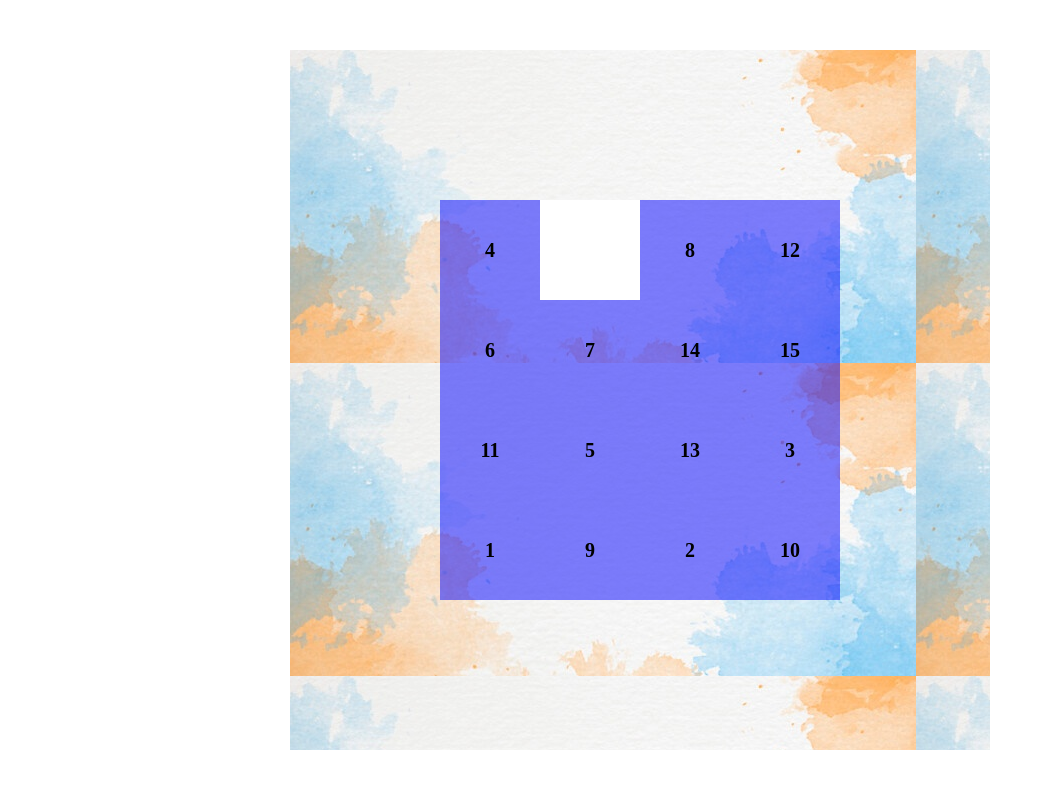
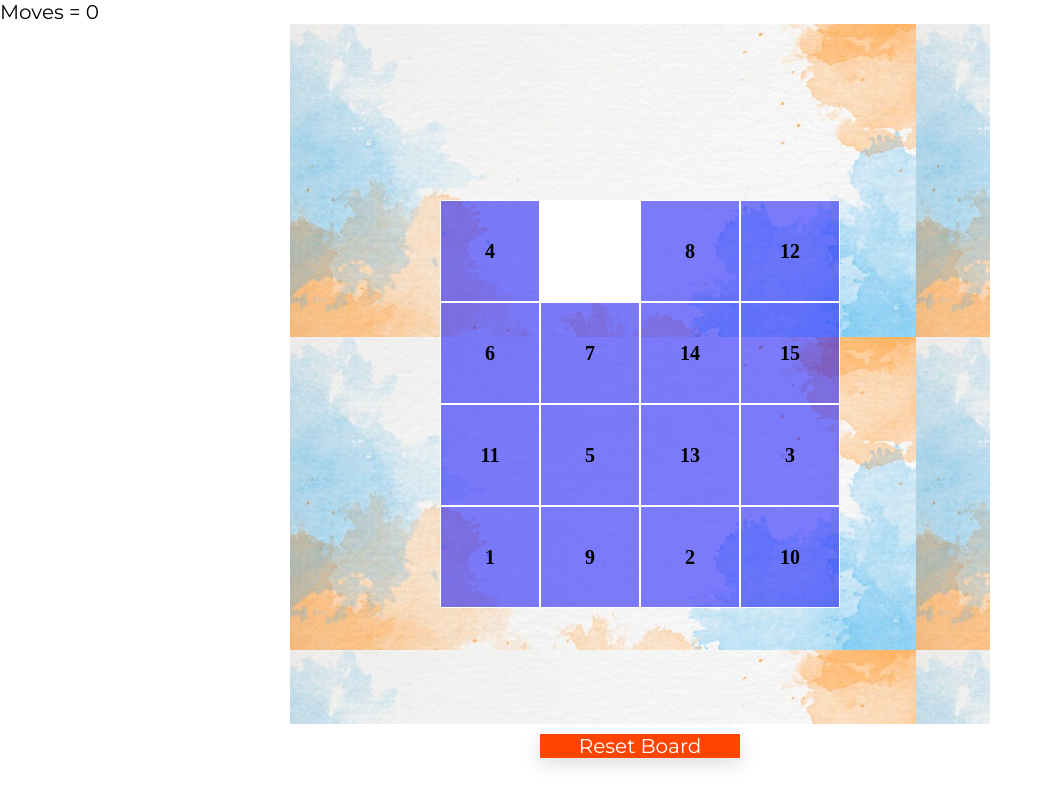
Before and after one commit to chomchom69420/15-puzzle-game, a plain HTML site: page index.html in a window 1280 px wide. Shown: the whole page, without its empty margins (0-1051 px from the left). Drawn offline with Linux system fonts and the light colour scheme.

Commit message:
added reset button, move counter, fixed classList.remove() and added borders

```diff
--- a/index.html
+++ b/index.html
@@ -4,9 +4,15 @@
         <meta charset="UTF-8">
         <title>Puzzle game</title>
         <link rel="stylesheet" href="style.css" type="text/css">
+        <link rel="preconnect" href="https://fonts.gstatic.com">
+<link href="https://fonts.googleapis.com/css2?family=Montserrat:ital,wght@0,100;0,200;0,300;0,400;0,500;0,600;0,700;0,800;0,900;1,100;1,200;1,300;1,400;1,500;1,600;1,700;1,800;1,900&display=swap" rel="stylesheet">
         <script src="script.js" defer></script>
     </head>
     <body>
+
+        <div class="moves-counter" id="moves-counter">
+            Moves = <span id="moves-value">0</span>
+        </div>
 
         <div class="game" id="game">
             <div class="grid-container" id="grid">
@@ -28,5 +34,10 @@
                 <div class="grid__item" id="4_4">16</div>
             </div>
         </div>
+
+        <div class="button reset-button" id="reset-button">
+            <a href="#" class="reset-button-link">Reset Board</a>
+        </div>
+
     </body>
 </html>
--- a/script.js
+++ b/script.js
@@ -1,14 +1,32 @@
 nRows = 4;
 nCols =4;
 var rowBlank, colBlank;
-var moves;
-
+var moves=0;
+var movesVal = document.getElementById("moves-value");
+var resetButton = document.getElementById("reset-button");
 var gridArray =  [
     ['','','',''],
     ['','','',''],
     ['','','',''],
     ['','','','']
 ];
+//now will set up the array for storing the numbers
+var numberArray = [
+    [1,2,3,4],
+    [5,6,7,8],
+    [9,10,11,12],
+    [13,14,15,16]
+]
+
+// getting all the grid items in the gridArray
+for(i=0;i<4;i++)
+{
+    for(j=0;j<4;j++)
+    {
+        gridArray[i][j] = document.getElementById((i+1)+"_"+(j+1));
+    }
+}
+
 
 function updateBlank (r,c)
 {
@@ -16,10 +34,18 @@ function updateBlank (r,c)
     colBlank=c;
 }
 
+function updateMoves()
+{
+    movesVal.innerHTML = moves;
+}
+
 function incrementMoves()
 {
     moves++;
+    updateMoves();
 }
+
+
 
 function checkWin ()
 {
@@ -51,47 +77,6 @@ function checkWin ()
 
 }
 
-function startGame()
-{
-    moves=0;
-    // getting all the grid items in the gridArray
-    for(i=0;i<4;i++)
-    {
-        for(j=0;j<4;j++)
-        {
-            gridArray[i][j] = document.getElementById((i+1)+"_"+(j+1));
-        }
-    }
-
-    //now will set up the array for storing the numbers
-
-    var numberArray = [
-        [1,2,3,4],
-        [5,6,7,8],
-        [9,10,11,12],
-        [13,14,15,16]
-    ]
-
-    //shuffling the array with fisher-yates modern shuffle
-    for(i=3;i>=0;i--)
-    {
-        for(j=3;j>=0;j--)
-        {
-            var n,m, temp;
-            //random number for the row
-            n= Math.floor(Math.random() *(i));
-            //random number for the column
-            m= Math.floor(Math.random() * (j));
-
-            temp = numberArray[i][j];
-            numberArray[i][j]=numberArray[n][m];
-            numberArray[n][m]=temp;
-
-        }
-    }
-}
-
-
 
 function showGrid()
 {
@@ -108,11 +93,41 @@ function showGrid()
                 updateBlank(i,j);
                 continue;
             }
+            if(gridArray[i][j].classList.contains("blank__item"))
+            {
+                gridArray[i][j].classList.remove("blank__item")
+            }
             gridArray[i][j].innerHTML = numberArray[i][j];
         }
     }
 
 }
+
+function startGame()
+{
+    moves=0;
+    updateMoves();
+    //shuffling the array with fisher-yates modern shuffle
+    for(i=3;i>=0;i--)
+    {
+        for(j=3;j>=0;j--)
+        {
+            var n,m, temp;
+            //random number for the row
+            n= Math.floor(Math.random() *(i));
+            //random number for the column
+            m= Math.floor(Math.random() * (j));
+
+            temp = numberArray[i][j];
+            numberArray[i][j]=numberArray[n][m];
+            numberArray[n][m]=temp;
+        }
+    }
+    showGrid();
+}
+
+
+
 
 //starting game and showing grid for the first time
 // getting all the grid items in the gridArray
@@ -166,7 +181,7 @@ for(i=0;i<4;i++)
         }
         console.log("YES!");
         // gridArray[i][j].className = gridArray[i][j].className.replace(/\bblank__item\b/g, "");
-        gridArray[i][j].classList.add('coloured__item');
+        gridArray[i][j].classList.remove('blank__item')
         gridArray[i][j].innerHTML = numberArray[i][j];
     }
 }
@@ -273,3 +288,8 @@ gridArray[3][3].onclick = function ()
 {
     checkIfMovable(3,3);
 }
+
+
+resetButton.onclick = function() {
+    startGame();
+}
--- a/style.css
+++ b/style.css
@@ -11,14 +11,13 @@ html{
 
 
 .game {
-    position: absolute;
-    top: 50%;
-    left: 50%;
-    transform: translate(-50%, -50%);
+    margin: 0 auto;
     background-image: url("img/back.jpg");
     height: 70rem;
     width: 70rem;
 }
+
+
 
 .grid-container {
 
@@ -39,12 +38,13 @@ html{
 .grid__item {
     padding: 4rem 0;
     text-align: center;
-
+    border-style: solid;
     border-color: white;
-    border-width: 1.5rem;
+    border-width: .01rem;
     line-height: 2rem;
     font-size: 2rem;
     font-weight: bolder;
+    background-color: rgba(0,0,255,0.50);
 
 }
 
@@ -59,6 +59,29 @@ html{
     background-color: white;
 }
 
-.coloured__item {
-    background-color: rgba(0,0,255,0.5);
+.moves-counter {
+    font-family: 'Montserrat', sans-serif;
+    font-size: 2rem;
+    text-transform: capitalize;
 }
+
+.button {
+    display: block;
+    width: 20rem;
+    background-color: orangered;
+    font-family: 'Montserrat', sans-serif;
+    font-size: 2rem;
+    text-align: center;
+    margin: 1rem auto;
+    box-shadow: 0 .5rem 2rem rgba(0, 0, 0, 0.15);
+    transition: all .1s ease;
+}
+
+.button:hover{
+    transform: scale(1.05);
+}
+
+.reset-button-link:visited, .reset-button-link:link {
+    text-decoration: none;
+    color: white;
+}
```
